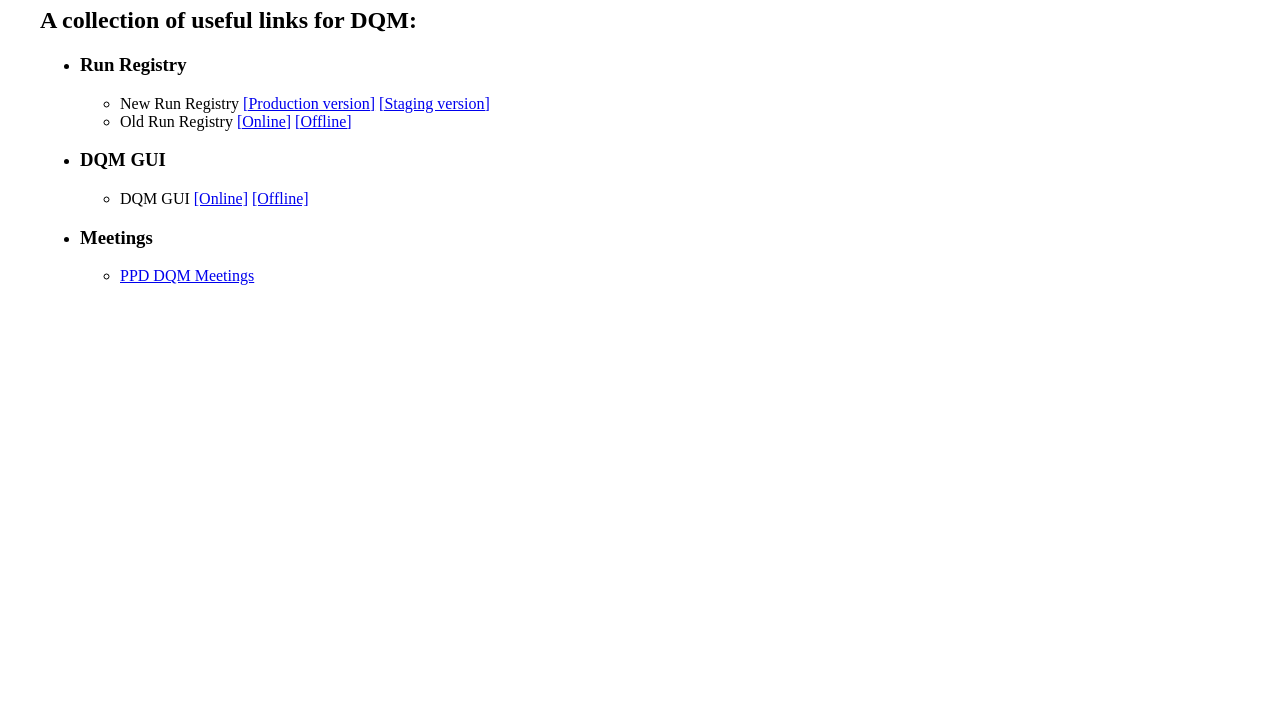
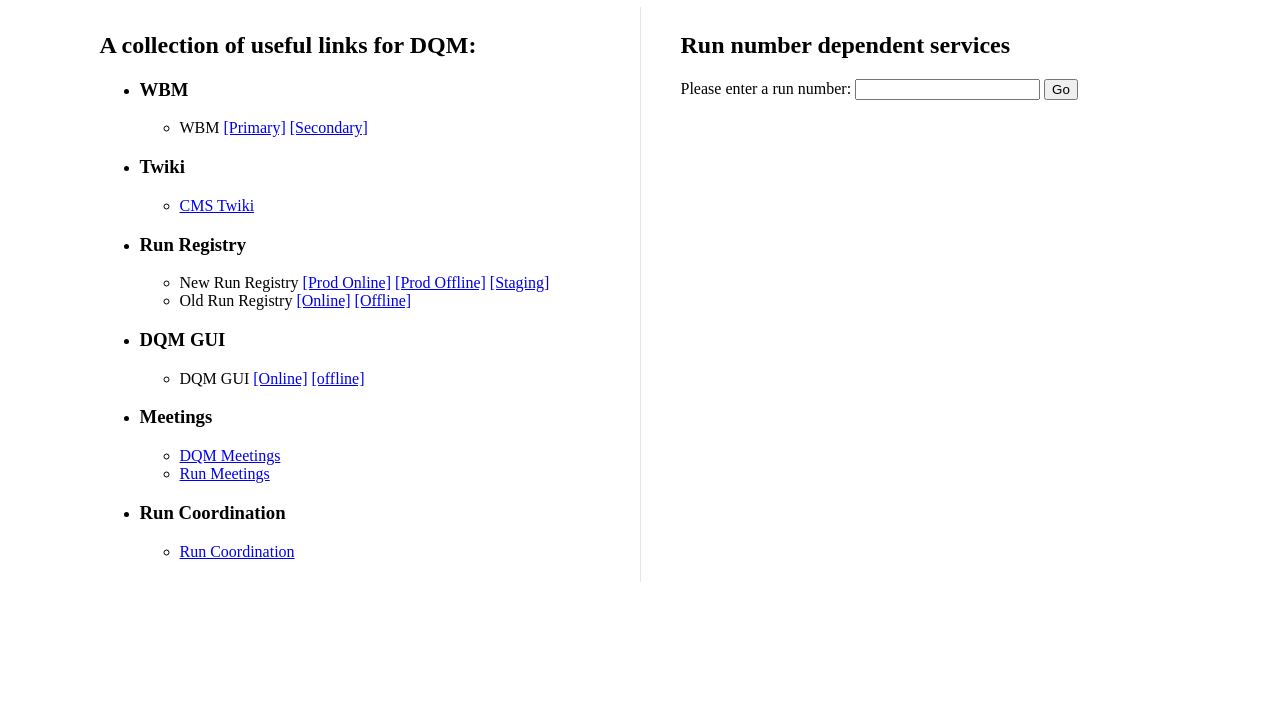
Before and after one commit to cms-DQM/cms-dqm-homepage, a plain HTML site: page index.html in a window 1280 px wide. Shown: the part 73-800 px from the top of the page. Drawn offline with Linux system fonts and the light colour scheme.

Commit message:
run input working

```diff
--- /dev/null
+++ b/config.js
@@ -0,0 +1,93 @@
+// Every property is a service category with an array of services/links.
+const config = {
+    WBM: [
+        {
+            id: 'WBM',
+            links: [
+                {
+                    name: 'Primary',
+                    link: 'https://cmswbm.cern.ch/'
+                },
+                {
+                    name: 'Secondary',
+                    link: 'https://cmswbm2.cern.ch'
+                }
+            ]
+        }
+    ],
+    Twiki: [
+        {
+            id: 'CMS_Twiki',
+            links: [
+                { link: 'https://twiki.cern.ch/twiki/bin/viewauth/CMS/DQM' }
+            ]
+        }
+    ],
+    Run_Registry: [
+        {
+            id: 'New_Run_Registry',
+            links: [
+                {
+                    name: 'Prod Online',
+                    link: 'https://cmsrunregistry.web.cern.ch',
+                    run_link: run_number =>
+                        `/online/runs/all?run_number=${run_number}`
+                },
+                {
+                    name: 'Prod Offline',
+                    link: 'https://cmsrunregistry.web.cern.ch',
+                    run_link: run_number =>
+                        `/online/runs/all?run_number=${run_number}`
+                },
+                {
+                    name: 'Staging',
+                    link: 'https://dev-cmsrunregistry.web.cern.ch'
+                }
+            ]
+        },
+        {
+            id: 'Old_Run_Registry',
+            links: [
+                {
+                    name: 'Online',
+                    link: 'https://cmsrunregistry.cern.ch/runregistry/index.jsf'
+                },
+                {
+                    name: 'Offline',
+                    link:
+                        'https://cmswbmoffshift.web.cern.ch/cmswbmoffshift/runregistry_offline'
+                }
+            ]
+        }
+    ],
+    DQM_GUI: [
+        {
+            id: 'DQM_GUI',
+            links: [
+                { name: 'Online', link: 'https://cmsweb.cern.ch/dqm/online' },
+                { name: 'offline', link: 'https://cmsweb.cern.ch/dqm/offline/' }
+            ]
+        }
+    ],
+    Meetings: [
+        {
+            id: 'DQM_Meetings',
+            links: [{ link: 'https://indico.cern.ch/category/3904/' }]
+        },
+        {
+            id: 'Run_Meetings',
+            links: [{ link: 'https://indico.cern.ch/event/402363' }]
+        }
+    ],
+    Run_Coordination: [
+        {
+            id: 'Run_Coordination',
+            links: [
+                {
+                    link:
+                        'http://schwick.web.cern.ch/schwick/rctools/dailyReport/listReports/'
+                }
+            ]
+        }
+    ]
+};
--- a/index.html
+++ b/index.html
@@ -11,64 +11,27 @@
             media="screen"
             href="style.css"
         />
-        <script src="main.js"></script>
     </head>
     <body>
-        <div class="center">
-            <h1 class="main_title">Welcome to CMS DQM HOMEPAGE</h1>
-            <h2>A collection of useful links for DQM:</h2>
-
-            <ul>
-                <li>
-                    <h3>Run Registry</h3>
-                    <ul>
-                        <li>
-                            New Run Registry
-                            <a href="https://cmsrunregistry.web.cern.ch/"
-                                >[Production version]</a
-                            >
-                            <a href="https://dev-cmsrunregistry.web.cern.ch/"
-                                >[Staging version]</a
-                            >
-                        </li>
-                        <li>
-                            Old Run Registry
-                            <a
-                                href="https://cmsrunregistry.cern.ch/runregistry/index.jsf"
-                                >[Online]</a
-                            >
-                            <a
-                                href="https://cmswbmoffshift.web.cern.ch/cmswbmoffshift/runregistry_offline/"
-                                >[Offline]</a
-                            >
-                        </li>
-                    </ul>
-                </li>
-                <li>
-                    <h3>DQM GUI</h3>
-                    <ul>
-                        <li>
-                            DQM GUI
-                            <a href="https://cmsweb.cern.ch/dqm/online/"
-                                >[Online]</a
-                            >
-                            <a href="https://cmsweb.cern.ch/dqm/offline/"
-                                >[Offline]</a
-                            >
-                        </li>
-                    </ul>
-                </li>
-                <li>
-                    <h3>Meetings</h3>
-                    <ul>
-                        <li>
-                            <a href="https://indico.cern.ch/category/3904/"
-                                >PPD DQM Meetings</a
-                            >
-                        </li>
-                    </ul>
-                </li>
-            </ul>
+        <h1 class="main_title">Welcome to CMS DQM Homepage</h1>
+        <div class="content">
+            <div class="links">
+                <h2>A collection of useful links for DQM:</h2>
+                <ul id="link_list"></ul>
+            </div>
+            <div class="run_number">
+                <div>
+                    <h2>Run number dependent services</h2>
+                    <label for="run_number">Please enter a run number:</label>
+                    <input id="run_number" type="text" />
+                    <button>Go</button>
+                </div>
+                <div class="result">
+                    <ul id="run_number_dependent_services"></ul>
+                </div>
+            </div>
         </div>
     </body>
+    <script type="text/javascript" src="config.js"></script>
+    <script src="main.js"></script>
 </html>
--- /dev/null
+++ b/main.js
@@ -0,0 +1,79 @@
+// Go around config file and fill Links:
+const link_list = document.querySelector('#link_list');
+for (let [key, val] of Object.entries(config)) {
+    key = key.split('_').join(' ');
+    const service = document.createElement('li');
+    const service_title = document.createElement('h3');
+    const service_title_node = document.createTextNode(key);
+
+    service_title.appendChild(service_title_node);
+    service.appendChild(service_title);
+    link_list.appendChild(service);
+
+    const inner_services = fill_services(val);
+    service.appendChild(inner_services);
+}
+
+// Returns UL with service list
+function fill_services(array) {
+    const service_list = document.createElement('ul');
+    array.forEach(({ id, links }) => {
+        const inner_service = document.createElement('li');
+        service_list.appendChild(inner_service);
+
+        if (links.length > 1) {
+            const inner_service_title = document.createTextNode(
+                id.split('_').join(' ')
+            );
+            inner_service.appendChild(inner_service_title);
+            links.forEach(({ name, link }) => {
+                const new_link = document.createElement('a');
+                const new_link_name = document.createTextNode(`[${name}]`);
+                const space = document.createTextNode(' ');
+
+                inner_service.appendChild(space);
+                new_link.href = link;
+                new_link.appendChild(new_link_name);
+                inner_service.appendChild(new_link);
+            });
+        } else {
+            const new_link = document.createElement('a');
+            const new_link_name = document.createTextNode(
+                id.split('_').join(' ')
+            );
+            new_link.href = links[0].link;
+            new_link.appendChild(new_link_name);
+            inner_service.appendChild(new_link);
+        }
+    });
+    return service_list;
+}
+
+const run_number_input = document.querySelector('#run_number');
+run_number_input.addEventListener('keyup', event => {
+    if (event.key === 'Enter') {
+        const run_number = event.target.value;
+        const list = document.querySelector('#run_number_dependent_services');
+        for (const [key, category] of Object.entries(config)) {
+            category.forEach(({ id, links }) => {
+                id = id.split('_').join(' ');
+                links.forEach(({ name, link, run_link }) => {
+                    if (run_link) {
+                        const run_dependant_service = document.createElement(
+                            'li'
+                        );
+                        const new_link = document.createElement('a');
+                        const new_link_name = document.createTextNode(
+                            `${id} - ${name} - Run ${run_number}`
+                        );
+                        new_link.target = '__blank';
+                        new_link.href = `${link}${run_link(run_number)}`;
+                        new_link.appendChild(new_link_name);
+                        run_dependant_service.appendChild(new_link);
+                        list.appendChild(run_dependant_service);
+                    }
+                });
+            });
+        }
+    }
+});
--- a/style.css
+++ b/style.css
@@ -4,5 +4,21 @@
 }
 
 .main_title {
-    margin-left: -50px;
+    text-align: center;
 }
+
+.content {
+    display: flex;
+    justify-content: center;
+}
+
+.links {
+    padding: 5px 40px;
+    border-right: 1px solid rgba(0, 0, 0, 0.1);
+    width: 500px;
+}
+
+.run_number {
+    padding: 5px 40px;
+    width: 500px;
+}
```
Also changed, not shown: 1 other file.
